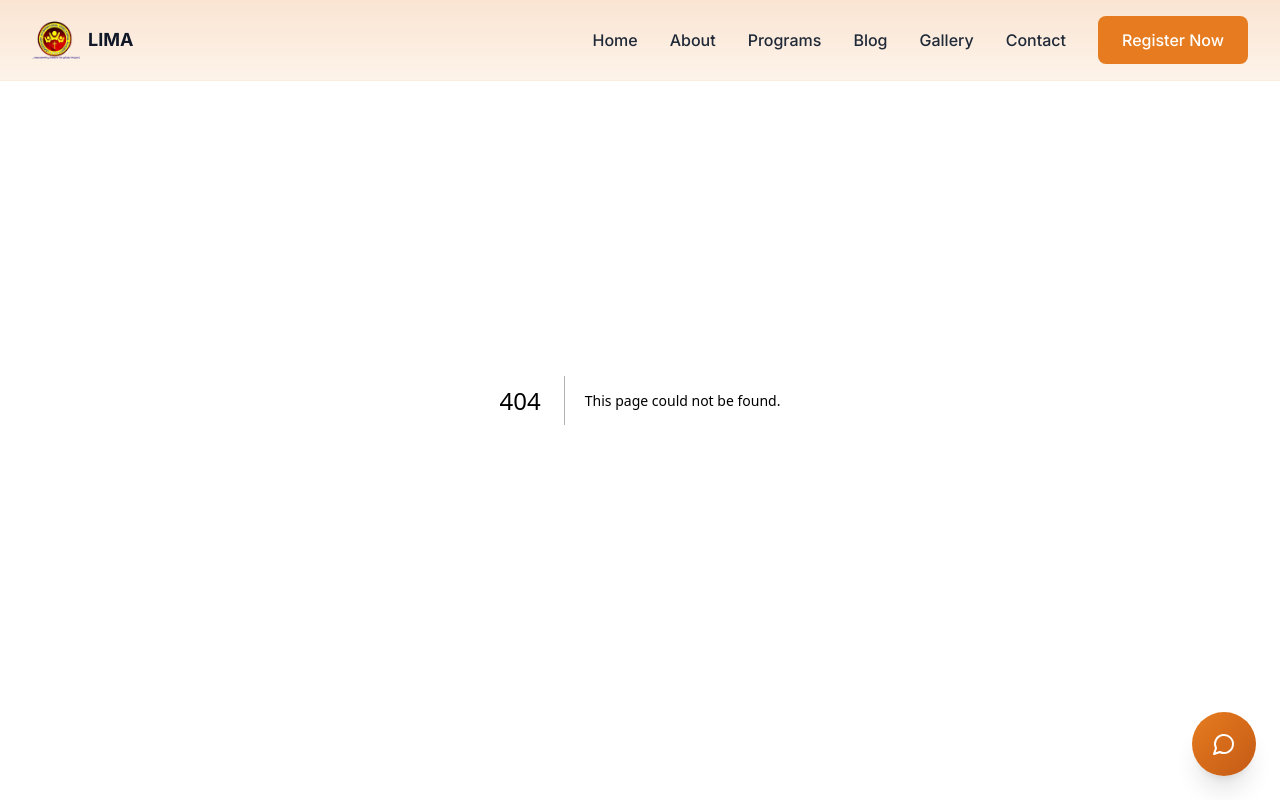
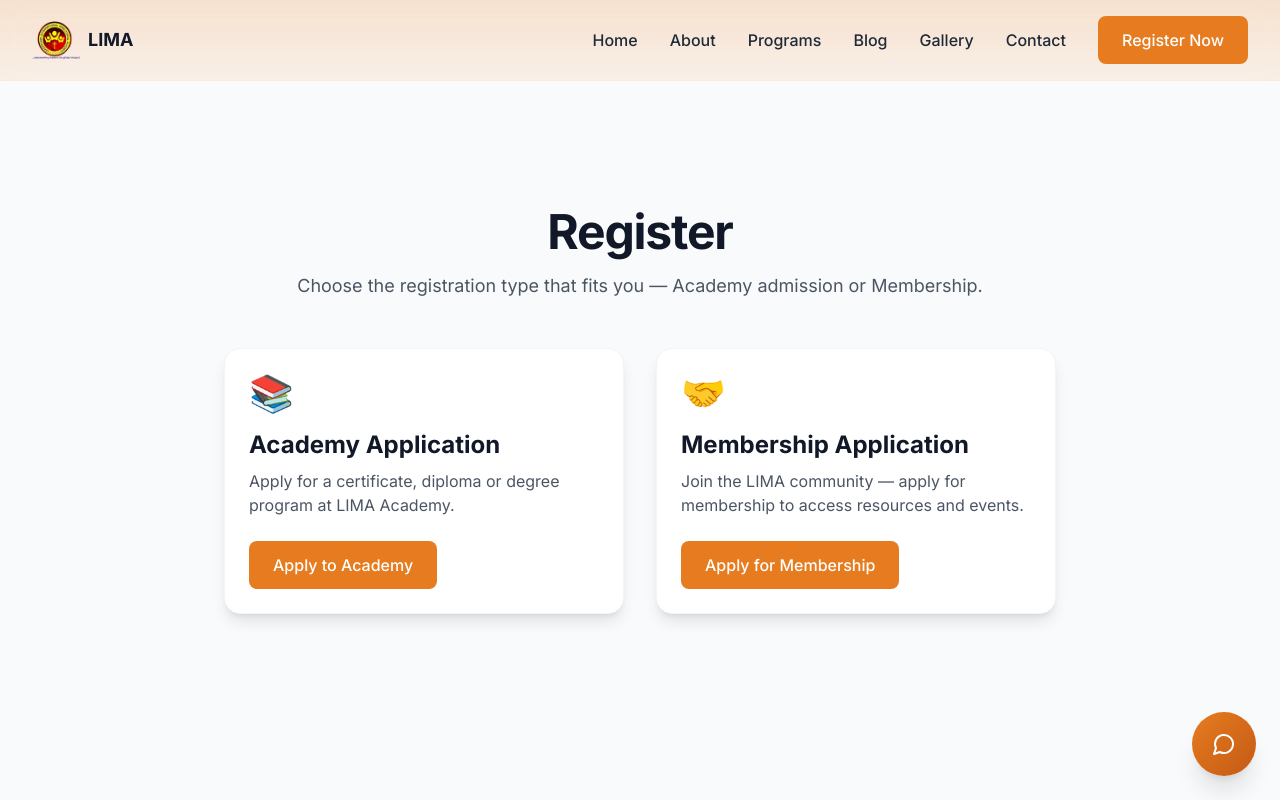
Before and after one commit to V-007-007/lima-redo-live, a Next.js app: page /register in a window 1280 px wide. Before the commit this address had no page. Shown: the top 800 px of the page. Built offline with nearby package versions, Linux system fonts and the light colour scheme; a web font is replaced by a local one.

Commit message:
Add files via upload

```diff
--- /dev/null
+++ b/src/app/register/page.tsx
@@ -0,0 +1,45 @@
+import Link from 'next/link'
+import AnimatedSection from '@/components/AnimatedSection'
+
+export default function RegisterOptionsPage() {
+  return (
+    <div className="pt-20 min-h-screen bg-gray-50">
+      <AnimatedSection className="section-padding">
+        <div className="section-container max-w-4xl">
+          <div className="text-center mb-12">
+            <h1 className="heading-lg mb-4">Register</h1>
+            <p className="text-lg text-gray-600">Choose the registration type that fits you — Academy admission or Membership.</p>
+          </div>
+
+          <div className="grid grid-cols-1 md:grid-cols-2 gap-8">
+            <Link href="/register/academy" className="block">
+              <div className="card-elevated hover:shadow-lg transition-shadow p-6 h-full flex flex-col justify-between">
+                <div>
+                  <div className="text-4xl mb-4">📚</div>
+                  <h3 className="text-2xl font-bold mb-2">Academy Application</h3>
+                  <p className="text-gray-600">Apply for a certificate, diploma or degree program at LIMA Academy.</p>
+                </div>
+                <div className="mt-6">
+                  <span className="inline-block btn-primary">Apply to Academy</span>
+                </div>
+              </div>
+            </Link>
+
+            <Link href="/register/membership" className="block">
+              <div className="card-elevated hover:shadow-lg transition-shadow p-6 h-full flex flex-col justify-between">
+                <div>
+                  <div className="text-4xl mb-4">🤝</div>
+                  <h3 className="text-2xl font-bold mb-2">Membership Application</h3>
+                  <p className="text-gray-600">Join the LIMA community — apply for membership to access resources and events.</p>
+                </div>
+                <div className="mt-6">
+                  <span className="inline-block btn-primary">Apply for Membership</span>
+                </div>
+              </div>
+            </Link>
+          </div>
+        </div>
+      </AnimatedSection>
+    </div>
+  )
+}
```
